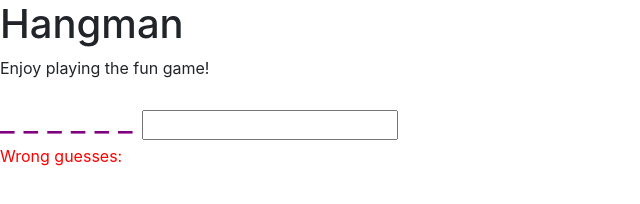
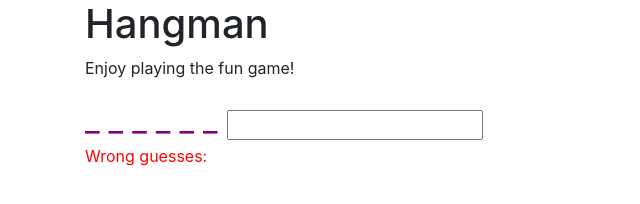
Before and after one commit to Frey413/hangman, a plain HTML site: page index.html in a window 1280 px wide. Shown: the whole page, without its empty margins (0-640 px from the left). Drawn offline with nearby package versions, Linux system fonts and the light colour scheme.

Commit message:
Update index.html

```diff
--- a/index.html
+++ b/index.html
@@ -24,12 +24,14 @@
 </head>
 
 <body>
-    <h1>Hangman</h1>
-    <p>Enjoy playing the fun game!</p>
-    <span id="word">this program requires javascript to run</span>
-    <input type="text" id="input">
-    <p id="status"></p>
-    <f id="gameOver"></f>
+    <div class="container">
+        <h1>Hangman</h1>
+        <p>Enjoy playing the fun game!</p>
+        <span id="word">this program requires javascript to run</span>
+        <input type="text" id="input">
+        <p id="status"></p>
+        <p id="gameOver"></p>
+    </div>
     <script>
         document.getElementById("word").innerHTML = "test";
         const words = ["ant", "baboon", "badger", "bat", "bear", "beaver", "camel", "cat", "clam", "cobra", "cougar", "coyote", "crow", "deer", "dog", "donkey", "duck", "eagle", "ferret", "fox", "frog", "goat", "goose", "hawk", "lion", "lizard", "llama", "mole", "monkey", "moose", "mouse", "mule", "newt", "otter", "owl", "panda", "parrot", "pigeon", "python", "rabbit", "ram", "rat", "raven", "rhino", "salmon", "seal", "shark", "sheep", "skunk", "sloth", "snake", "spider", "stork", "swan", "tiger", "toad", "trout", "turkey", "turtle", "weasel", "whale", "wolf", "wombat", "zebra"]
```
